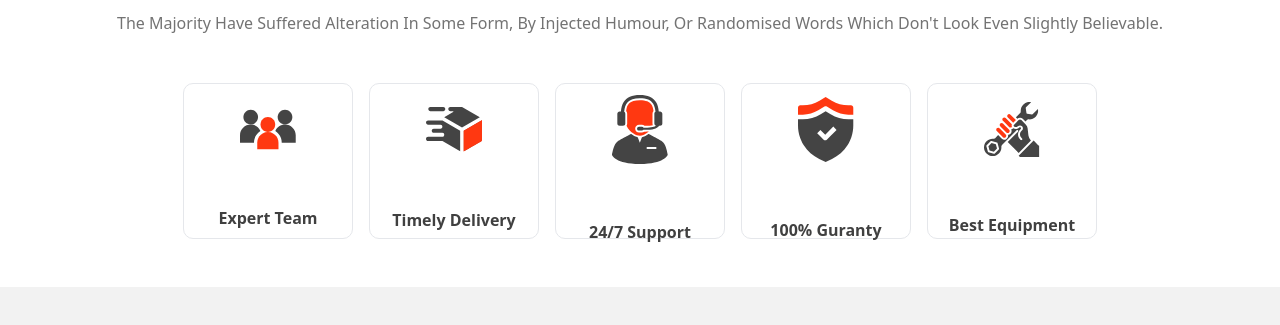
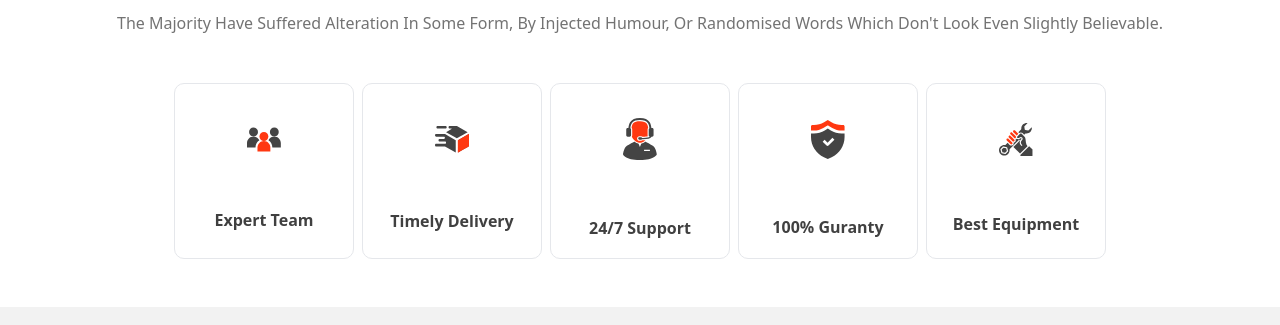
Before and after one commit to rafimd422/coffee-doctor-client, a React (Vite) app: page / in a window 1280 px wide. Shown: the part 2659-2984 px from the top of the page. Built offline with nearby package versions, Linux system fonts and the light colour scheme; no server answers.

Commit message:
modified the height and width of the options of 'why choose us' section

```diff
--- a/src/Pages/Home/WhyChooseUs/WhyChooseUs.jsx
+++ b/src/Pages/Home/WhyChooseUs/WhyChooseUs.jsx
@@ -41,11 +41,11 @@ const WhyChooseUs = () => {
           humour, or randomised words which don't look even slightly believable.{" "}
         </p>
       </div>
-      <div className="flex flex-wrap gap-4 my-8 justify-center px-4">
+      <div className="flex flex-wrap gap-2 my-8 justify-center px-4">
         {WhyChooseUs.map((choose) => (
           <div
             key={choose.imgTitle}
-            className="w-[170px] h-[156px] rounded-[10px] border border-gray-200 my-4 flex flex-col justify-center"
+            className="w-[180px] h-[176px] p-4 rounded-[10px] border border-gray-200 my-4 flex flex-col justify-center"
           >
             <img src={choose.img} className="p-14" alt="" />
 
```
